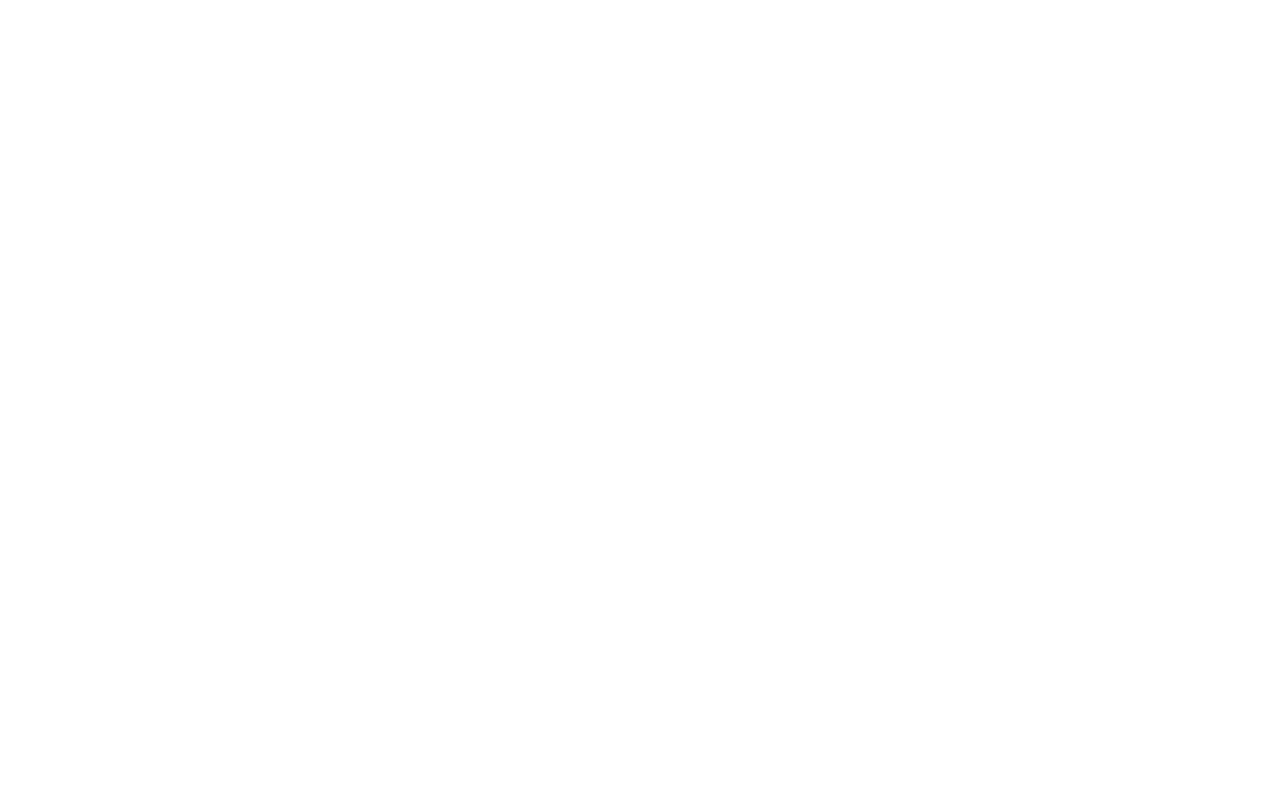
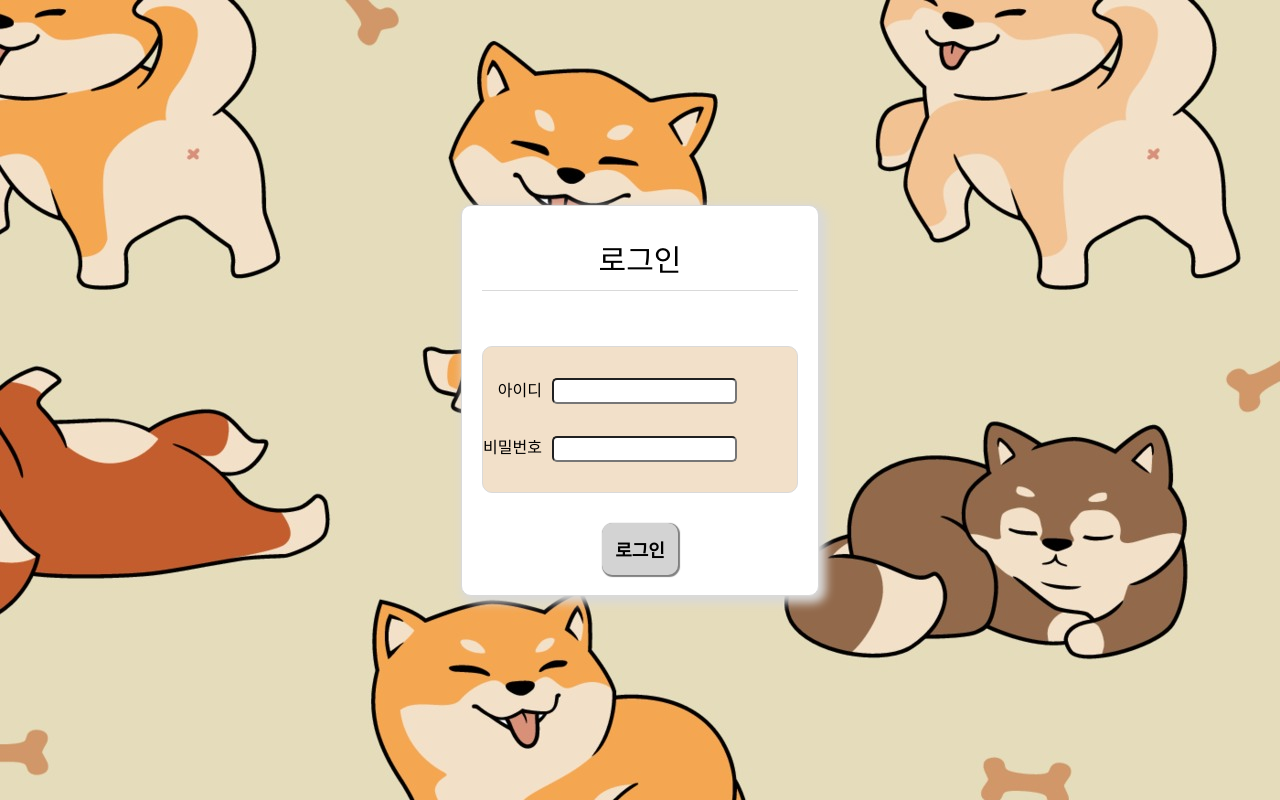
Before and after one commit to inzosa/pets-guide, a React (Create React App) app: page /login in a window 1280 px wide. Before the commit this address had no page. Built offline with nearby package versions, Linux system fonts and the light colour scheme.

Commit message:
make login page

```diff
--- a/public/index.html
+++ b/public/index.html
@@ -9,6 +9,7 @@
       manifest.json provides metadata used when your web app is installed on a
       user's mobile device or desktop. See https://developers.google.com/web/fundamentals/web-app-manifest/
     -->
+    <link rel="icon" href="%PUBLIC_URL%/favicon.ico" />
     <link rel="manifest" href="%PUBLIC_URL%/manifest.json" />
     <link href="https://fonts.googleapis.com/css2?family=Noto+Serif+KR:wght@500&display=swap" rel="stylesheet" />
     <!--
@@ -20,9 +21,9 @@
       work correctly both with client-side routing and a non-root public URL.
       Learn how to configure a non-root public URL by running `npm run build`.
     -->
-    <title>React App</title>
+    <title>Pets Guide</title>
   </head>
-  <body style="margin: 0px">
+  <body>
     <noscript>You need to enable JavaScript to run this app.</noscript>
     <div id="root"></div>
     <!--
--- a/src/App.js
+++ b/src/App.js
@@ -3,6 +3,7 @@
 import Home from './pages/Home';
 import Pets from './pages/Pets';
 import PostDetail from './pages/PostDetail';
+import Login from './pages/Login';
 
 function App() {
   return (
@@ -14,6 +15,7 @@
         </Route>
         <Route path="posts" element={<Posts />} />
         <Route path="posts/:no" element={<PostDetail />} />
+        <Route path="login" element={<Login />} />
       </Routes>
     </BrowserRouter>
   );
--- a/src/assets/fonts/fonts.js
+++ b/src/assets/fonts/fonts.js
@@ -4,6 +4,8 @@
     body {
         font-family: 'Noto Serif KR', serif;
         color: black;
+        margin: 0px;
+        height: 100%;
     }
 `;
 
--- a/src/component/atoms/Input/index.js
+++ b/src/component/atoms/Input/index.js
@@ -1,3 +1,10 @@
-export const Input = ({ className, onChange }) => {
-  return <input type="text" className={className} onChange={onChange} />;
+import styled from 'styled-components';
+
+const StyledInput = styled.input`
+  height: ${(props) => (props.id === 'username' || props.id === 'password' ? '20px' : '')};
+  border-radius: 5px;
+`;
+
+export const Input = ({ id, className, onChange, type = 'text' }) => {
+  return <StyledInput type={type} id={id} className={className} onChange={onChange} autoComplete={type === 'password' ? 'off' : ''} />;
 };
--- /dev/null
+++ b/src/component/atoms/Label/index.js
@@ -0,0 +1,7 @@
+export const Label = ({ className, htmlFor, children }) => {
+  return (
+    <label className={className} htmlFor={htmlFor}>
+      {children}
+    </label>
+  );
+};
--- /dev/null
+++ b/src/component/molecules/LabelInput/index.js
@@ -0,0 +1,11 @@
+import { Input } from '../../atoms/Input';
+import { StyledLabel } from './style';
+
+export const LabelInput = ({ htmlFor, id, label, onChange, type, input }) => {
+  return (
+    <div>
+      <StyledLabel htmlFor={htmlFor}>{label}</StyledLabel>
+      <Input id={id} onChange={onChange} type={type} input={input} />
+    </div>
+  );
+};
--- /dev/null
+++ b/src/component/molecules/LabelInput/style.js
@@ -0,0 +1,6 @@
+import styled from 'styled-components';
+import { Label } from '../../atoms/Label';
+
+export const StyledLabel = styled(Label)`
+  margin-right: 10px;
+`;
--- /dev/null
+++ b/src/component/organisms/LoginForm/index.js
@@ -0,0 +1,24 @@
+import { LabelInput } from '../../molecules/LabelInput';
+import { Form, LabelInputWrap, StyeldText, StyledBtn, StyledWrap } from './style';
+
+const LoginForm = ({ loginBtn, handleUsername, handlePwd, username, password }) => {
+  return (
+    <Form>
+      <StyeldText>로그인</StyeldText>
+      <StyledWrap>
+        <LabelInputWrap>
+          <LabelInput htmlFor="username" id="username" label="아이디" onChange={handleUsername} />
+        </LabelInputWrap>
+        <LabelInputWrap>
+          <LabelInput htmlFor="password" id="password" label="비밀번호" onChange={handlePwd} type="password" />
+        </LabelInputWrap>
+      </StyledWrap>
+
+      <StyledBtn onClick={(e) => loginBtn(e)} disabled={username && password ? false : true}>
+        로그인
+      </StyledBtn>
+    </Form>
+  );
+};
+
+export default LoginForm;
--- /dev/null
+++ b/src/component/organisms/LoginForm/style.js
@@ -0,0 +1,46 @@
+import styled from 'styled-components';
+import { Text } from '../../atoms/Text';
+import { Button } from '../../atoms/Button';
+
+export const Form = styled.form`
+  min-width: 20vw;
+  min-height: 40vh;
+  border: 1px solid #d9d9d9;
+  box-shadow: 4px 4px 10px 3px #d9d9d9;
+  border-radius: 10px;
+  padding: 20px;
+  text-align: center;
+  background-color: white;
+`;
+
+export const StyeldText = styled(Text)`
+  display: block;
+  font-size: 30px;
+  border-bottom: 1px solid #d9d9d9;
+  padding: 10px;
+  margin-bottom: 55px;
+`;
+
+export const LabelInputWrap = styled.div`
+  margin: 30px 0;
+  text-align: right;
+  padding-right: 60px;
+`;
+
+export const StyledWrap = styled.div`
+  border: 1px solid #d9d9d9;
+  border-radius: 10px;
+  margin-bottom: 30px;
+  background-color: #f2e0c9;
+`;
+
+export const StyledBtn = styled(Button)`
+  font-weight: 600;
+  font-size: 18px;
+  border: 0;
+  border-radius: 10px;
+  background-color: ${(props) => (props.disabled ? 'lightgrey' : '#f4a654')};
+  box-shadow: 1px 1px 1px 1px grey;
+  padding: 13px;
+  color: black;
+`;
--- /dev/null
+++ b/src/pages/Login/index.js
@@ -0,0 +1,35 @@
+import { useState } from 'react';
+import LoginForm from '../../component/organisms/LoginForm';
+import { LoginWrap } from './style';
+import login_bg from '../../assets/images/login_bg.jpg';
+import axios from 'axios';
+
+const Login = () => {
+  console.log('Login rendering');
+  const [username, setUsername] = useState('');
+  const [password, setPassword] = useState('');
+
+  const loginBtn = (e) => {
+    e.preventDefault();
+    axios.get('https://jsonplaceholder.typicode.com/users').then((res) => {
+      const user = res.data.find((user) => user.username === username);
+      console.log(user);
+    });
+  };
+
+  const handleUsername = (e) => {
+    setUsername(e.target.value);
+  };
+
+  const handlePwd = (e) => {
+    setPassword(e.target.value);
+  };
+
+  return (
+    <LoginWrap style={{ backgroundImage: `url(${login_bg})` }}>
+      <LoginForm loginBtn={loginBtn} handleUsername={(e) => handleUsername(e)} handlePwd={(e) => handlePwd(e)} username={username} password={password} />
+    </LoginWrap>
+  );
+};
+
+export default Login;
--- /dev/null
+++ b/src/pages/Login/style.js
@@ -0,0 +1,8 @@
+import styled from 'styled-components';
+
+export const LoginWrap = styled.div`
+  display: flex;
+  justify-content: center;
+  align-items: center;
+  min-height: 100vh;
+`;
```
Also changed, not shown: src/assets/images/login_bg.jpg (added), 1 other file (tests, documents, lock files or other folders).
